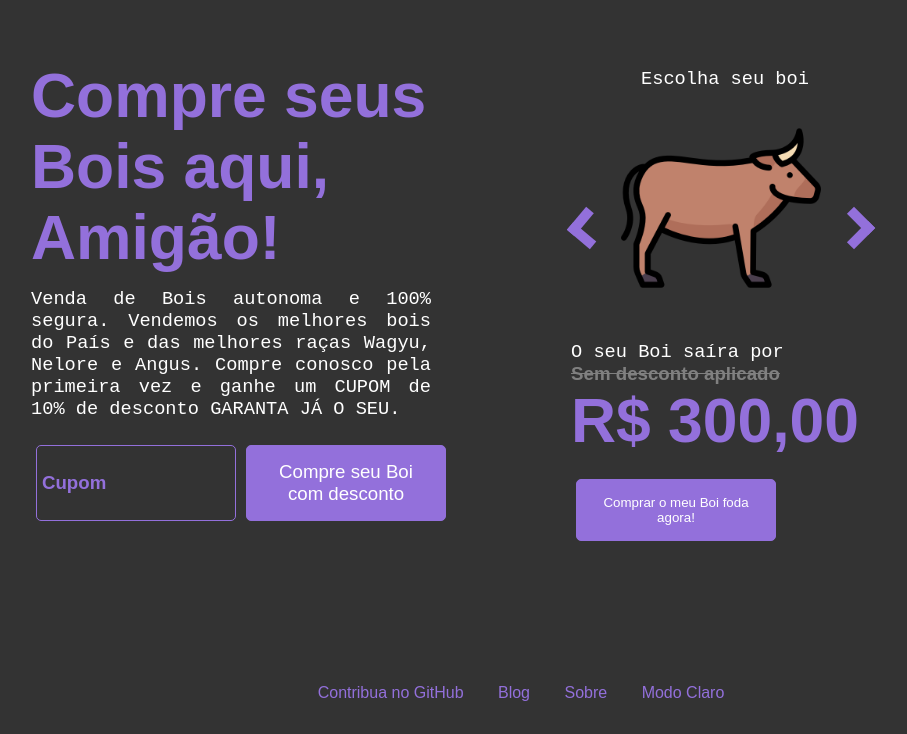
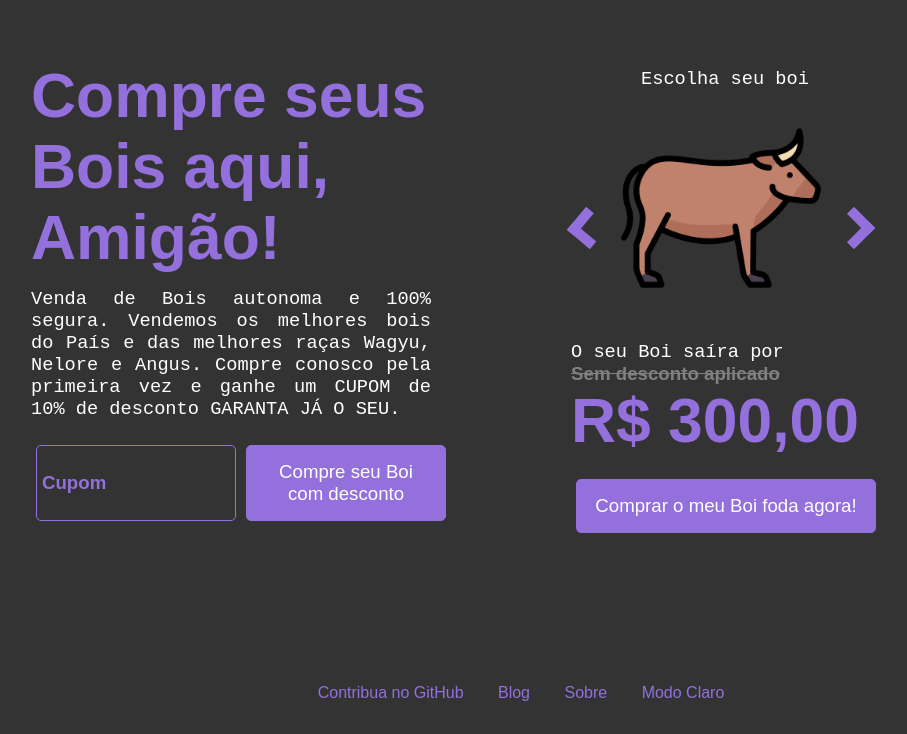
Before and after one commit to thomas-almeida/InterfaceClones, a plain HTML site: page index.html in a window 1280 px wide. Shown: the part 66-800 px from the top of the page, without its empty margins (119-1026 px from the left). Drawn offline with Linux system fonts and the light colour scheme.

Commit message:
Otimização botão

```diff
--- a/assets/css/button.css
+++ b/assets/css/button.css
@@ -67,3 +67,7 @@
     margin-top:40px;
     cursor: pointer;
 }
+#comprar-boi{
+    font-size: 14pt;
+    width: 300px;
+}
--- a/index.html
+++ b/index.html
@@ -87,7 +87,7 @@
                 <h3 id="preco-antigo">Sem desconto aplicado</h3>
                 <h1 id="preco-novo">R$ 300,00</h1>
                 <br>
-                <button class="btncupom">
+                <button  id="comprar-boi" class="btncupom">
                     Comprar o meu Boi foda agora!
                 </button>
             </div>
```
